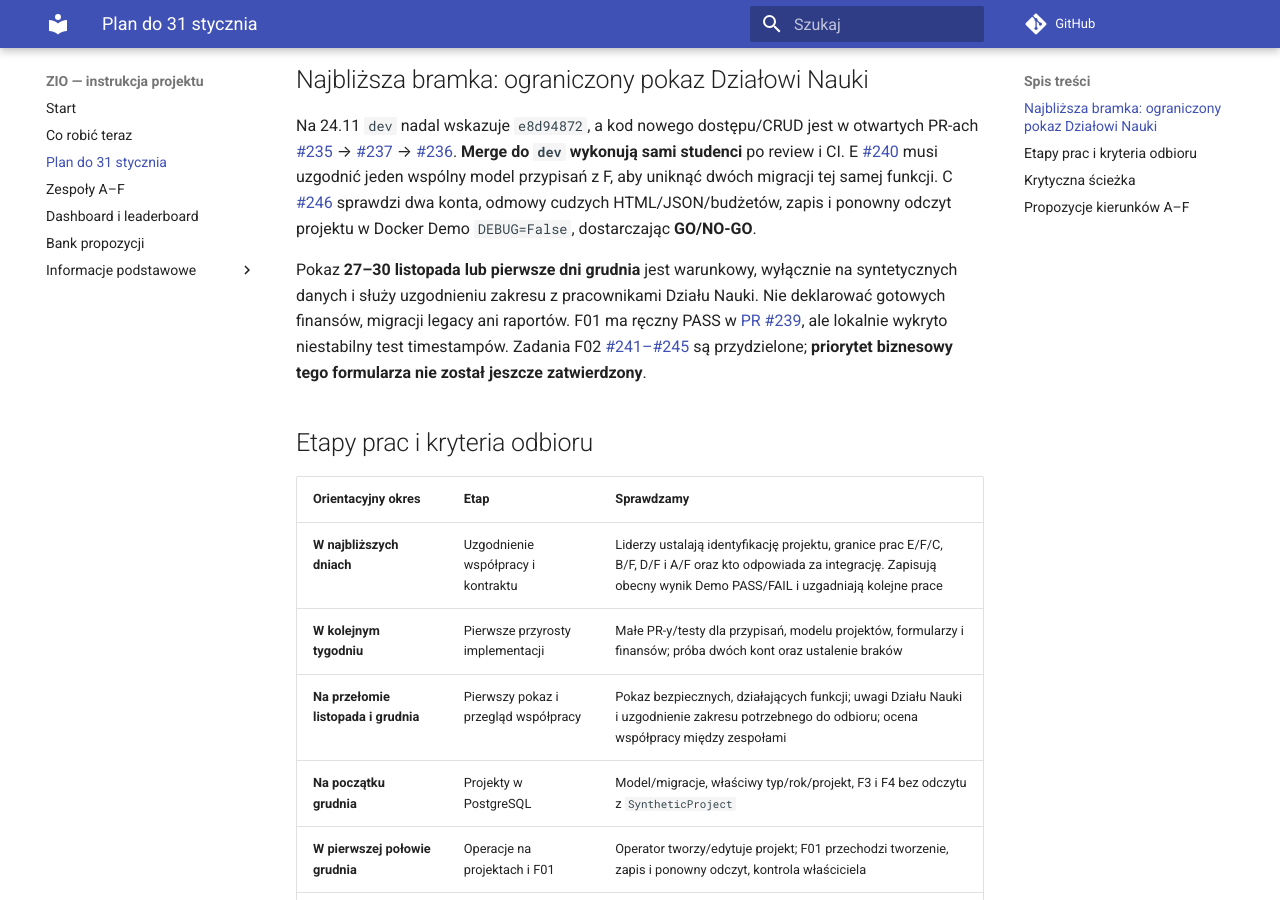
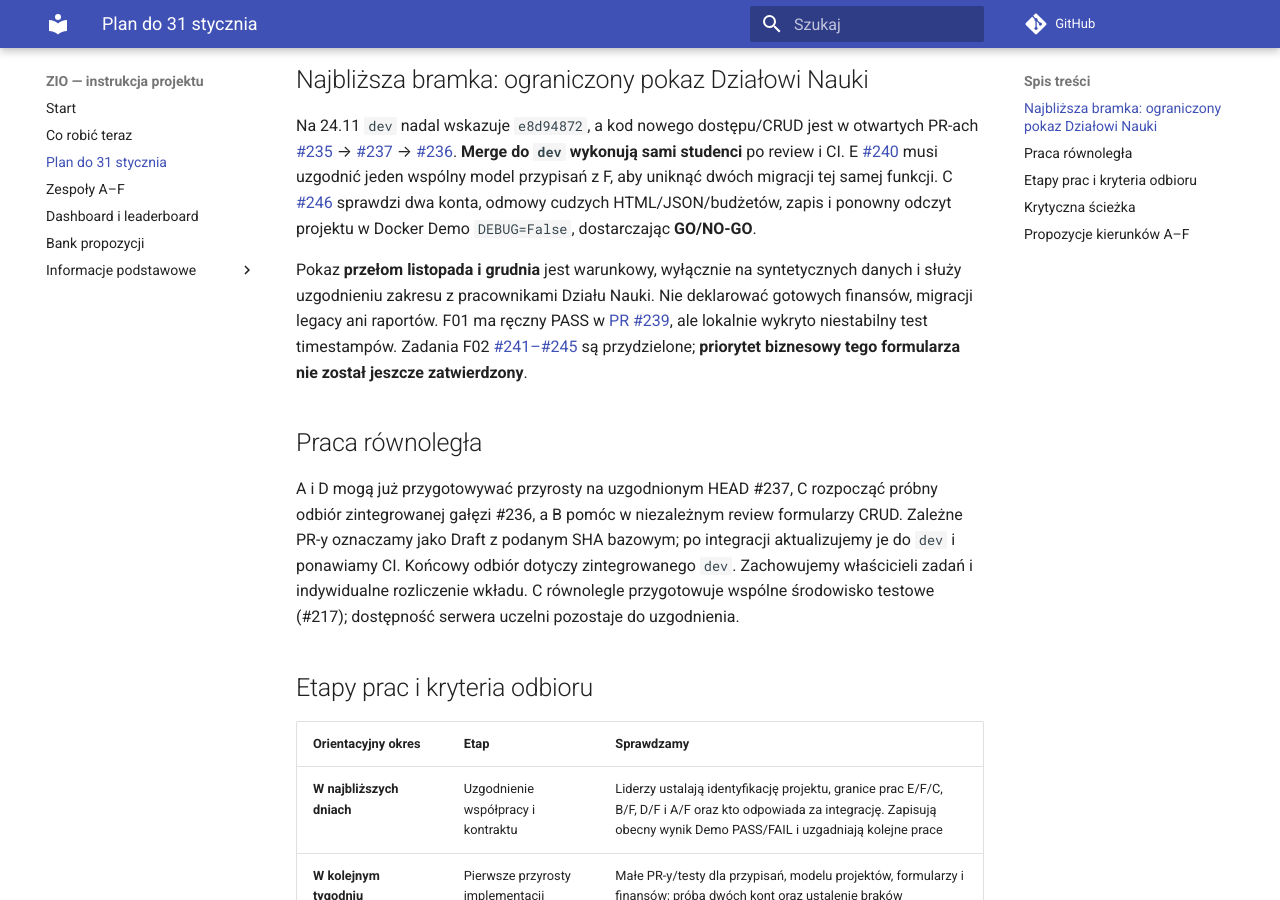
Before and after one commit to zio-wi-pb-mc/pb-science-office-manual, an MkDocs documentation site: the page built from manual/23-plan-do-31-stycznia.md, in a window 1280 px wide and 900 px high, scrolled down 327 px. Built offline with MkDocs 1.6.1 and Material for MkDocs 9.7.7, drawn with Linux system fonts in a browser that asks for light colours; comment, search, counter and statistics services are not loaded.

Commit message:
docs: clarify parallel work and shared test environment

```diff
--- a/manual/23-plan-do-31-stycznia.md
+++ b/manual/23-plan-do-31-stycznia.md
@@ -8,7 +8,11 @@
 
 Na 24.11 `dev` nadal wskazuje `e8d94872`, a kod nowego dostępu/CRUD jest w otwartych PR-ach [#235](https://github.com/zio-wi-pb-mc/pb-science-office/pull/235) → [#237](https://github.com/zio-wi-pb-mc/pb-science-office/pull/237) → [#236](https://github.com/zio-wi-pb-mc/pb-science-office/pull/236). **Merge do `dev` wykonują sami studenci** po review i CI. E [#240](https://github.com/zio-wi-pb-mc/pb-science-office/pull/240) musi uzgodnić jeden wspólny model przypisań z F, aby uniknąć dwóch migracji tej samej funkcji. C [#246](https://github.com/zio-wi-pb-mc/pb-science-office/issues/246) sprawdzi dwa konta, odmowy cudzych HTML/JSON/budżetów, zapis i ponowny odczyt projektu w Docker Demo `DEBUG=False`, dostarczając **GO/NO-GO**.
 
-Pokaz **27–30 listopada lub pierwsze dni grudnia** jest warunkowy, wyłącznie na syntetycznych danych i służy uzgodnieniu zakresu z pracownikami Działu Nauki. Nie deklarować gotowych finansów, migracji legacy ani raportów. F01 ma ręczny PASS w [PR #239](https://github.com/zio-wi-pb-mc/pb-science-office/pull/239), ale lokalnie wykryto niestabilny test timestampów. Zadania F02 [#241–#245](https://github.com/zio-wi-pb-mc/pb-science-office/issues/241) są przydzielone; **priorytet biznesowy tego formularza nie został jeszcze zatwierdzony**.
+Pokaz **przełom listopada i grudnia** jest warunkowy, wyłącznie na syntetycznych danych i służy uzgodnieniu zakresu z pracownikami Działu Nauki. Nie deklarować gotowych finansów, migracji legacy ani raportów. F01 ma ręczny PASS w [PR #239](https://github.com/zio-wi-pb-mc/pb-science-office/pull/239), ale lokalnie wykryto niestabilny test timestampów. Zadania F02 [#241–#245](https://github.com/zio-wi-pb-mc/pb-science-office/issues/241) są przydzielone; **priorytet biznesowy tego formularza nie został jeszcze zatwierdzony**.
+
+## Praca równoległa
+
+A i D mogą już przygotowywać przyrosty na uzgodnionym HEAD #237, C rozpocząć próbny odbiór zintegrowanej gałęzi #236, a B pomóc w niezależnym review formularzy CRUD. Zależne PR-y oznaczamy jako Draft z podanym SHA bazowym; po integracji aktualizujemy je do `dev` i ponawiamy CI. Końcowy odbiór dotyczy zintegrowanego `dev`. Zachowujemy właścicieli zadań i indywidualne rozliczenie wkładu. C równolegle przygotowuje wspólne środowisko testowe (#217); dostępność serwera uczelni pozostaje do uzgodnienia.
 
 ## Etapy prac i kryteria odbioru
 
```
